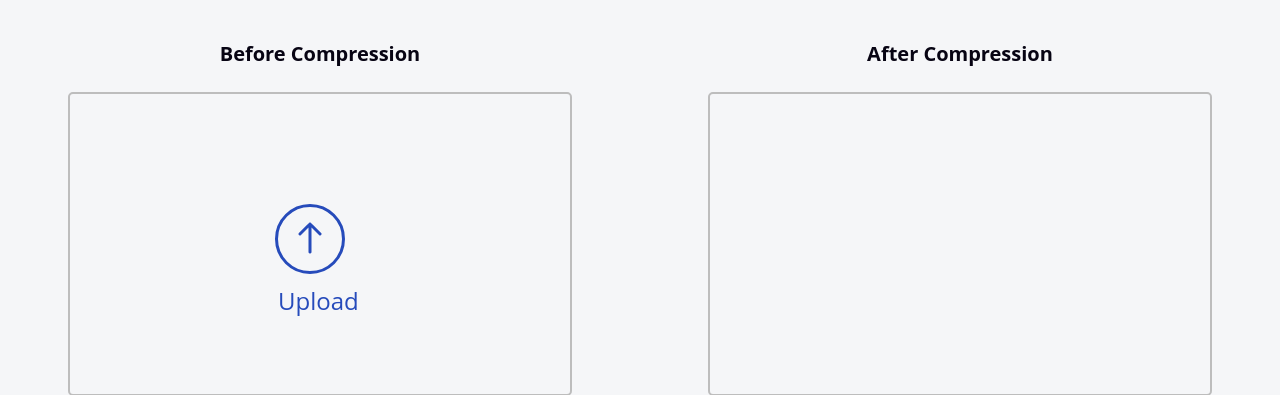
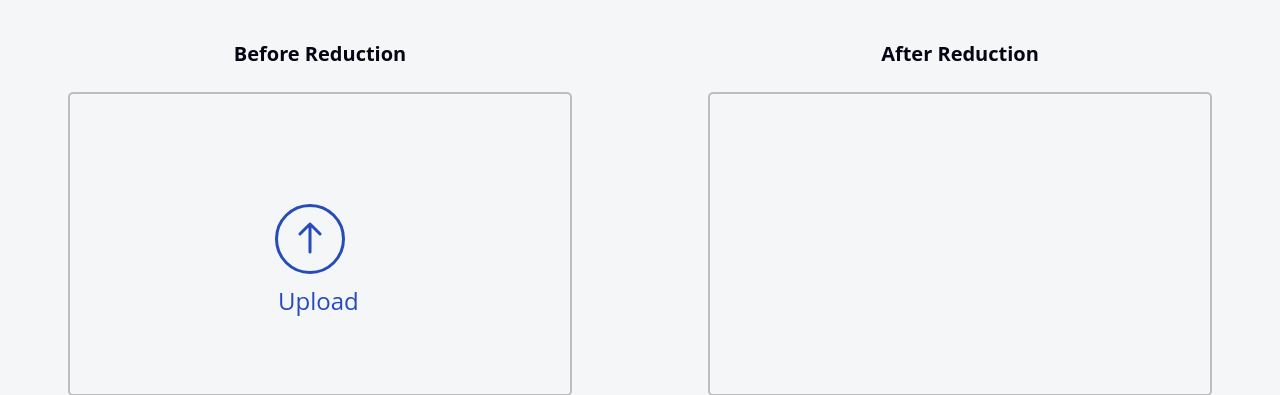
Before and after one commit to balwanishivam/Image_Compressor, a Django app: page / in a window 1280 px wide. Shown: the part 120-515 px from the top of the page. Run offline with Django 3.2, Linux system fonts and the light colour scheme; some libraries are stand-ins or nearby versions.

Commit message:
fixed titles

```diff
--- a/templates/pca/index.html
+++ b/templates/pca/index.html
@@ -21,7 +21,7 @@
 	<div class="container">
 		<!-- Left hand side -->
 		<div class="left">
-			<span>Before Compression</span>
+			<span>Before Reduction</span>
 			<div class="custom-file-input" id="file-input">
 				<div class="custom-file-input-border" id="fakeFile">
 					<div class="vector-upload">
@@ -58,7 +58,7 @@
 
 		<!-- Right hand side -->
 		<div class="right">
-			<span>After Compression</span>
+			<span>After Reduction</span>
 			<div class="file-output" id="file-output">
 			</div>
 			<br>
```
